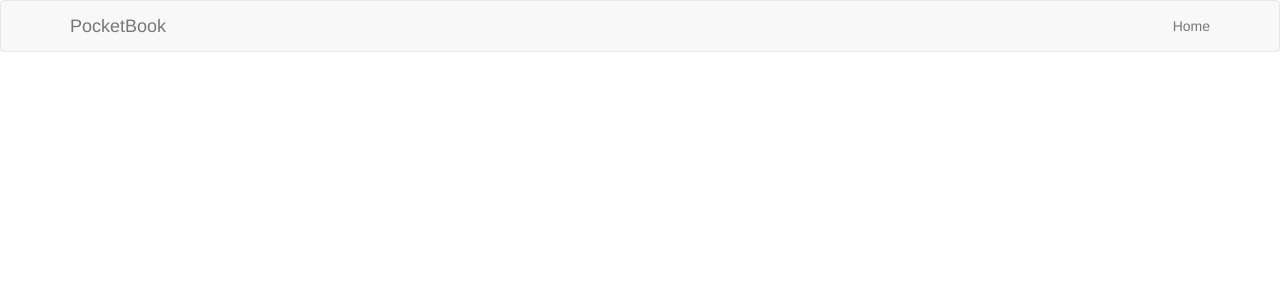
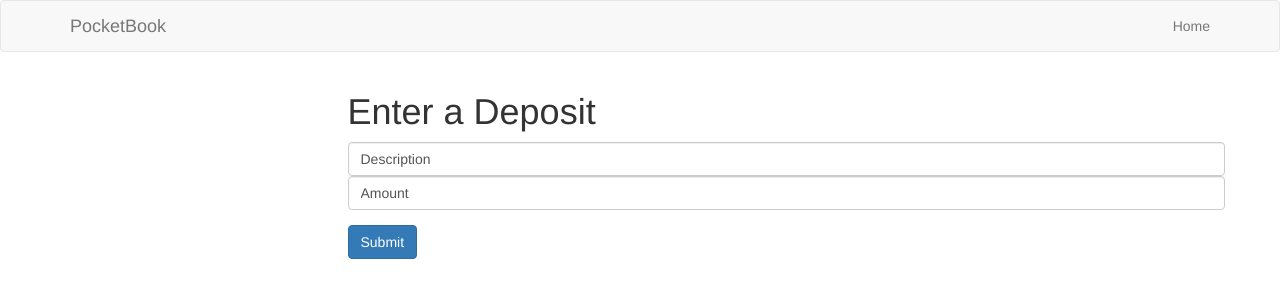
Before and after one commit to erinmadisonanthony/pocket-book, a plain HTML site: page pocket-book/index.html in a window 1280 px wide. Drawn offline with nearby package versions, Linux system fonts and the light colour scheme.

Commit message:
initialize main controller and deposit form

```diff
--- a/pocket-book/app.js
+++ b/pocket-book/app.js
@@ -1 +1,7 @@
+//MODULE
 var pocketBook = angular.module('pocketBook', []);
+
+//CONTROLLER
+pocketBook.controller('mainController', ['$scope', function($scope) {
+
+}]);
--- a/pocket-book/index.html
+++ b/pocket-book/index.html
@@ -31,7 +31,20 @@
 
         <div class="container">
 
-
+            <div ng-view>
+                <div class="row">
+                    <div class="col md-6 col-md-offset-3">
+                        <h1>Enter a Deposit</h1>
+                        <form>
+                            <div class="form-group">
+                                <input type="text" class="form-control" value="Description" />
+                                <input type="text" class="form-control" value="Amount" />
+                            </div>
+                            <input type="submit" class="btn btn-primary" value="Submit" />
+                        </form>
+                    </div>
+                </div>
+            </div>
 
         </div>
     </body>
```
Also changed, not shown: 1 other file.
